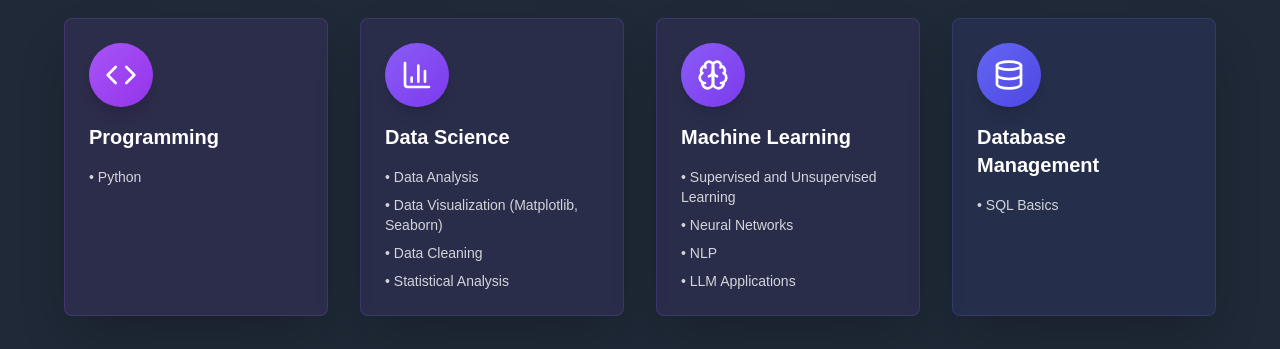
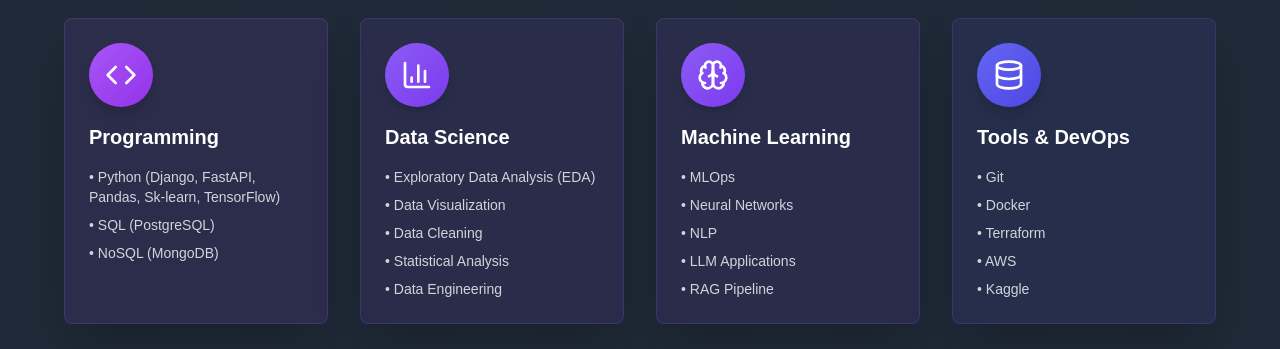
Before and after one commit to mrmudasir05/portfolio, a Next.js app: page / in a window 1280 px wide. Shown: the part 3520-3869 px from the top of the page. Built offline with nearby package versions, Linux system fonts and the light colour scheme.

Commit message:
Update skills and categories in skills.tsx

```diff
--- a/components/skills.tsx
+++ b/components/skills.tsx
@@ -5,28 +5,28 @@ export function Skills() {
     {
       title: "Programming",
       icon: Code,
-      skills: ["Python"],
+      skills: ["Python (Django, FastAPI, Pandas, Sk-learn, TensorFlow)", "SQL (PostgreSQL)", "NoSQL (MongoDB)"],
       color: "from-purple-500 to-purple-600",
       bgColor: "bg-purple-500/10 border-purple-500/20",
     },
     {
       title: "Data Science",
       icon: BarChart3,
-      skills: ["Data Analysis", "Data Visualization (Matplotlib, Seaborn)", "Data Cleaning", "Statistical Analysis"],
+      skills: ["Exploratory Data Analysis (EDA)", "Data Visualization", "Data Cleaning", "Statistical Analysis", "Data Engineering"],
       color: "from-violet-500 to-violet-600",
       bgColor: "bg-violet-500/10 border-violet-500/20",
     },
     {
       title: "Machine Learning",
       icon: Brain,
-      skills: ["Supervised and Unsupervised Learning", "Neural Networks", "NLP", "LLM Applications"],
+      skills: ["MLOps", "Neural Networks", "NLP", "LLM Applications", "RAG Pipeline"],
       color: "from-violet-500 to-violet-600",
       bgColor: "bg-violet-500/10 border-violet-500/20",
     },
     {
-      title: "Database Management",
+      title: "Tools & DevOps",
       icon: Database,
-      skills: ["SQL Basics"],
+      skills: ["Git", "Docker", "Terraform", "AWS", "Kaggle"],
       color: "from-indigo-500 to-indigo-600",
       bgColor: "bg-indigo-500/10 border-indigo-500/20",
     },
```
